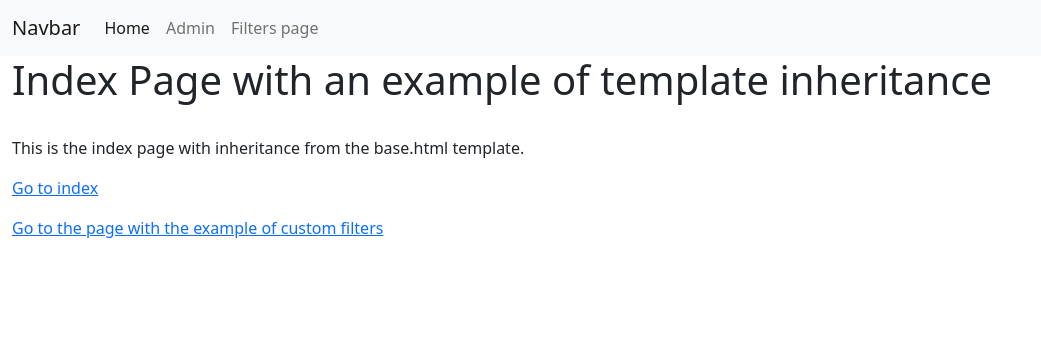
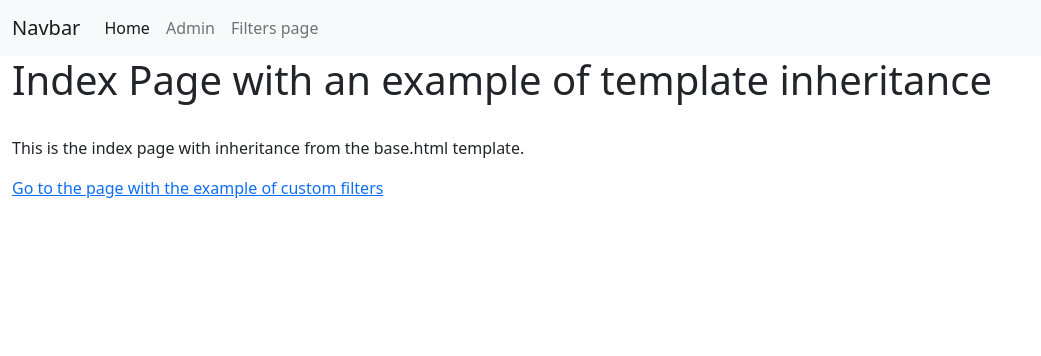
Before and after one commit to elibattistoni/django-deployment-exercise, a Django app: page / in a window 1280 px wide. Shown: the top 356 px of the page, without its empty margins (0-1041 px from the left). Run offline with Django 4.2, Linux system fonts and the light colour scheme.

Commit message:
Fix mistake

```diff
--- a/templproject/templates/templapp/index.html
+++ b/templproject/templates/templapp/index.html
@@ -7,6 +7,5 @@
 <h1>Index Page with an example of template inheritance</h1>
 <br>
 <p>This is the index page with inheritance from the base.html template.</p>
-<p><a href="{% url 'index' %}">Go to index</a></p>
 <p><a href="{% url 'templapp:filter_example' %}">Go to the page with the example of custom filters</a></p>
 {% endblock %}
```
